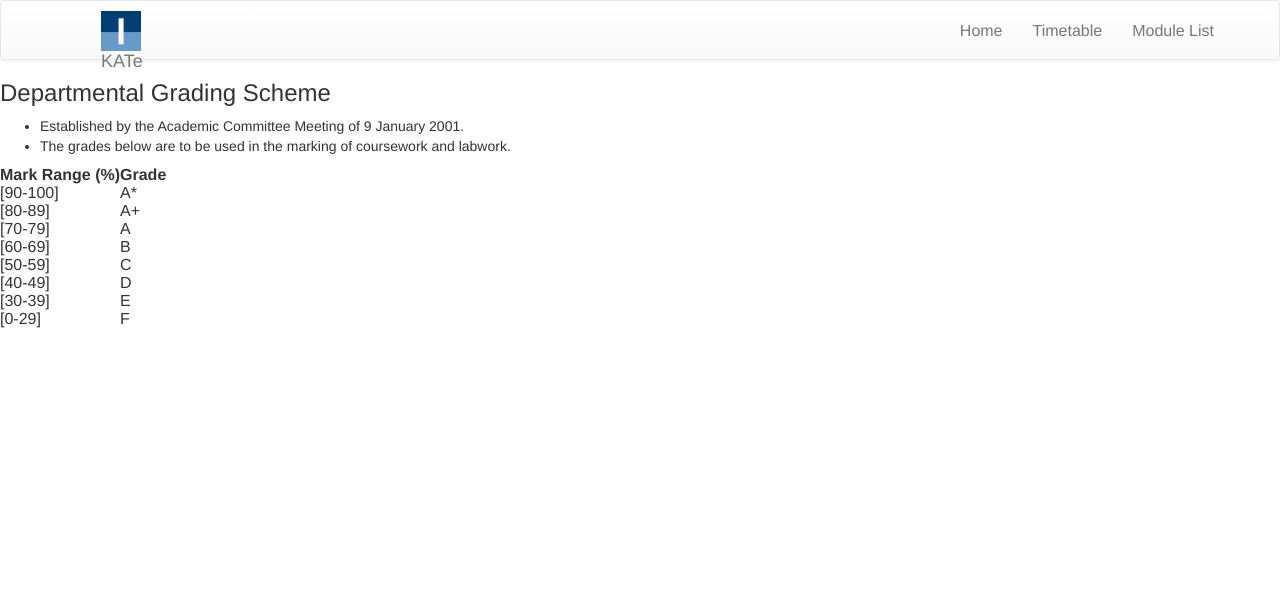
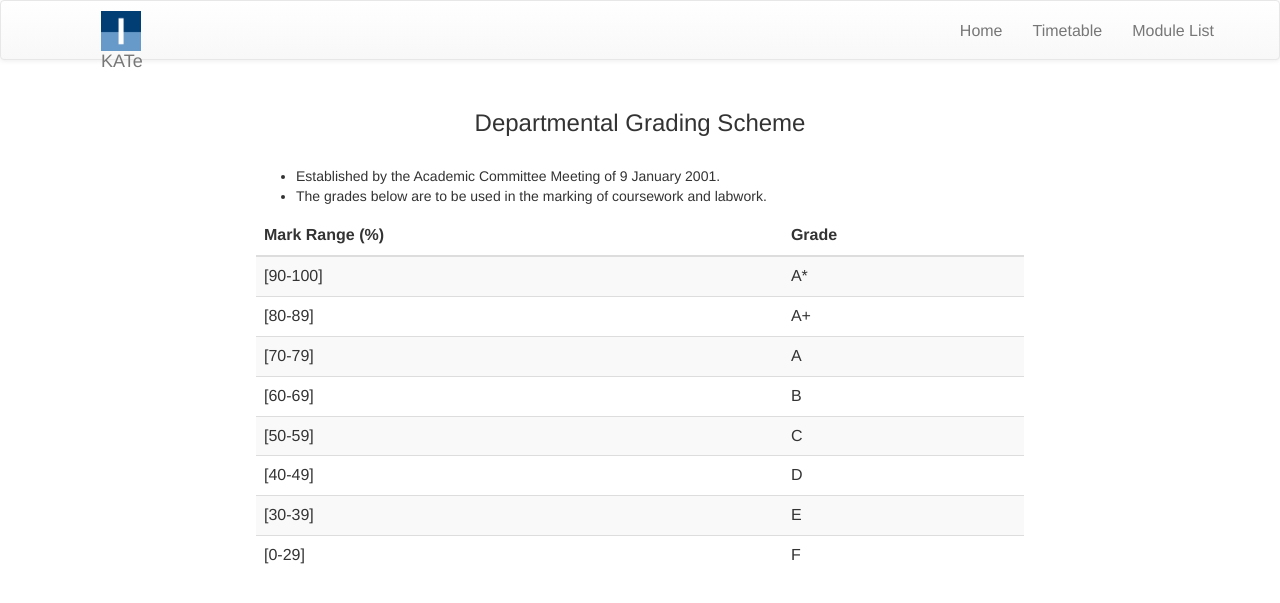
Before and after one commit to yifanthomaswu/KATE-Django, a Django app: page /grading_scheme/ in a window 1280 px wide. Shown: the top 603 px of the page. Run offline with Django 3.2, Linux system fonts and the light colour scheme; some libraries are stand-ins or nearby versions.

Commit message:
Give style to grading shceme template and fixing the style for medium screen

```diff
--- a/KATE/kateapp/static/kateapp/css/style.css
+++ b/KATE/kateapp/static/kateapp/css/style.css
@@ -189,3 +189,12 @@
 	text-align: center;
 	padding-bottom: 20px;
 }
+
+.grade-scheme {
+	padding: 30px 20% 0 20%;
+}
+
+.grade-scheme h3 {
+	text-align: center;
+	padding-bottom: 20px;
+}
--- a/KATE/kateapp/templates/kateapp/grading_scheme.html
+++ b/KATE/kateapp/templates/kateapp/grading_scheme.html
@@ -25,12 +25,14 @@
     </div>
   </nav>
 
+  <div class="container-fluid grade-scheme">
+
     <h3>Departmental Grading Scheme</h3>
     <ul>
       <li>Established by the Academic Committee Meeting of 9 January 2001.</li>
       <li>The grades below are to be used in the marking of coursework and labwork.</li>
     </ul>
-  <table>
+    <table class="table table-striped">
       <thead>
         <th>Mark Range (%)</th>
         <th>Grade</th>
@@ -70,5 +72,6 @@
         </tr>
       </tbody>
     </table>
+  </div>
 </body>
 </html>
--- a/KATE/kateapp/templates/kateapp/personal_page.html
+++ b/KATE/kateapp/templates/kateapp/personal_page.html
@@ -114,7 +114,7 @@
                 </a>
               </div>
               <div class ="col-md-2">
-                <a href="#">
+                <a href="https://dbc.doc.ic.ac.uk/internalreg/">
                 <img src="{% static 'kateapp/images/icon/png/mail.png' %}">
                 </a>
               </div>
```
Also changed, not shown: KATE/kateapp/templates/kateapp/exercise_setup.html (+10 -10 lines). Lines whose indentation alone changed are shown as unchanged.
